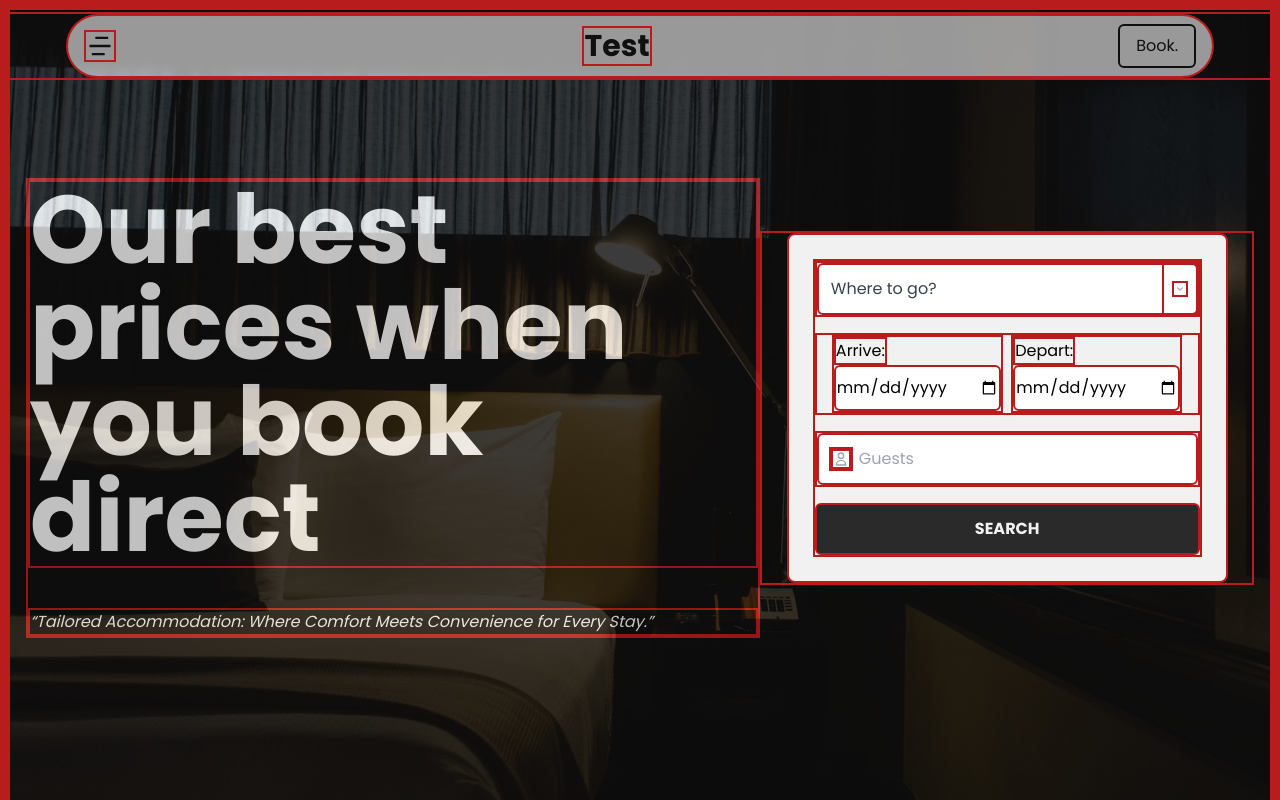
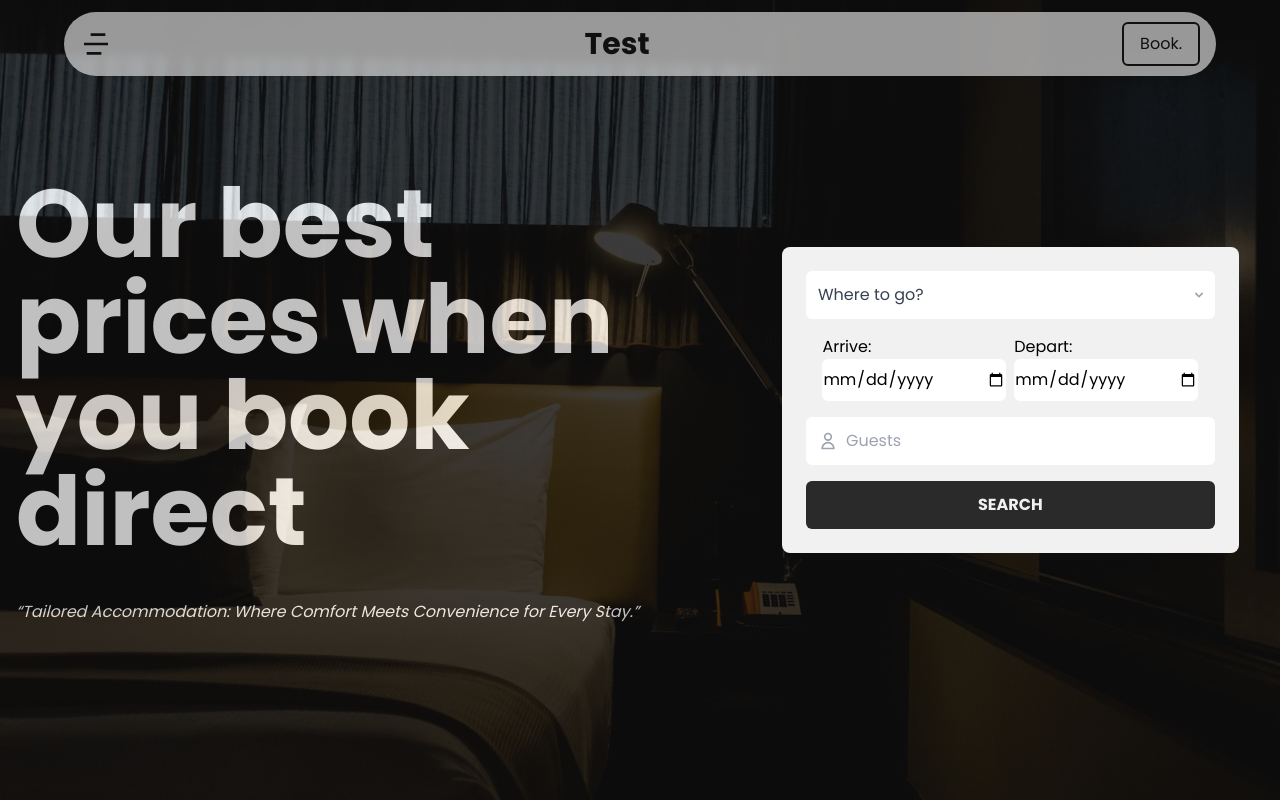
Before and after one commit to Verifieddanny/rentals, a Next.js app: page / in a window 1280 px wide. Shown: the top 800 px of the page. Built offline with nearby package versions, Linux system fonts and the light colour scheme.

Commit message:
[Fix: removed border]

```diff
--- a/app/globals.css
+++ b/app/globals.css
@@ -3,7 +3,7 @@
 @tailwind utilities;
 
 *{
-  @apply m-0 p-0 box-border border-2 border-red-700  ;
+  @apply m-0 p-0 box-border   ;
 }
 
 :root {
```
